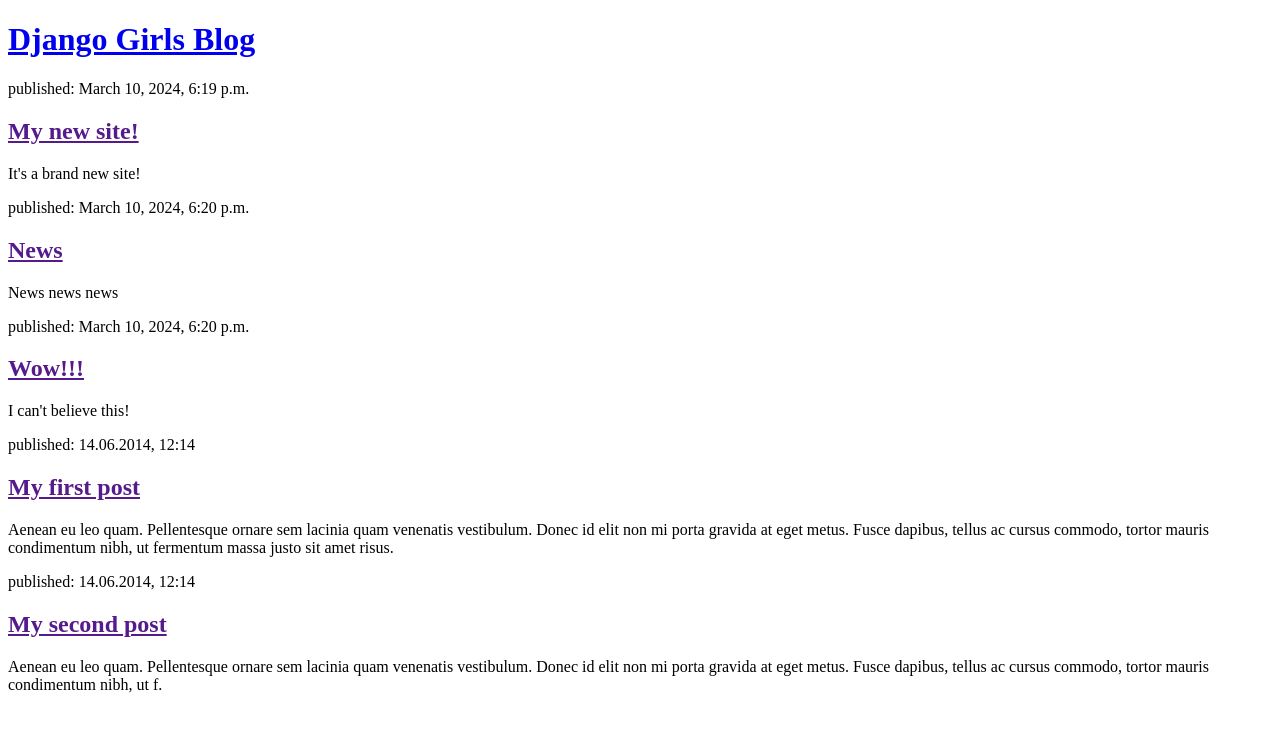
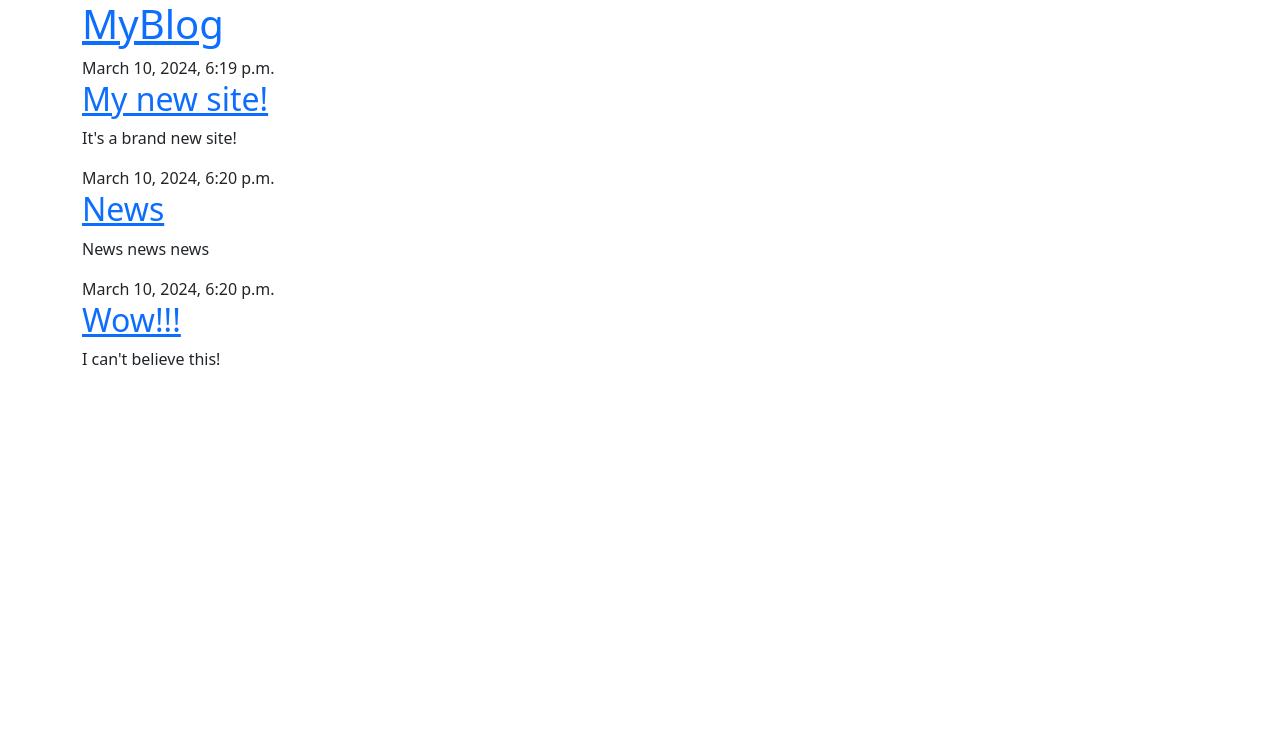
Before and after one commit to neshchereto/my-first-blog, a Django app: page / in a window 1280 px wide. Shown: the top 732 px of the page. Run offline with Django 3.2, Linux system fonts and the light colour scheme; data comes from the database, SQL or seed files in the repository.

Commit message:
CSS added

```diff
--- /dev/null
+++ b/blog/templates/blog/base.html
@@ -0,0 +1,26 @@
+{% load static %}
+<!DOCTYPE html>
+<html>
+    <head>
+        <title>MyBlog</title>
+        <link rel="stylesheet" href="https://cdn.jsdelivr.net/npm/bootstrap@5.1.3/dist/css/bootstrap.min.css" integrity="sha384-1BmE4kWBq78iYhFldvKuhfTAU6auU8tT94WrHftjDbrCEXSU1oBoqyl2QvZ6jIW3" crossorigin="anonymous">
+        <link rel="stylesheet" href="{% static 'css/blog.css' %}">
+        <link rel="stylesheet" href="https://fonts.googleapis.com/css?family=Lobster&subset=latin,latin-ext">
+    </head>
+    <body>
+        <header class="page-header">
+        <div class="container">
+            <h1><a href="/">MyBlog</a></h1>
+        </div>
+        </header>
+        <main class="container">
+            <div class="row">
+                <div class="col">
+                {% block content %}
+                {% endblock %}
+                </div>
+            </div>
+        </main>
+    </body>
+
+</html>
--- a/blog/templates/blog/post_list.html
+++ b/blog/templates/blog/post_list.html
@@ -1,30 +1,13 @@
-<!DOCTYPE html>
-<html>
-    <head>
-        <title>Django Girls blog</title>
-    </head>
-    <body>
-        <header>
-            <h1><a href="/">Django Girls Blog</a></h1>
-            {% for post in posts %}
-                <article>
-                    <time>published: {{post.published_date}} </time>
-                    <h2><a href="">{{post.title}}</a></h2>
-                    <p>{{post.text|linebreaksbr}}</p>
-                </article>
-            {% endfor %}
-        </header>
+{% extends 'blog/base.html' %}
 
-        <article>
-            <time>published: 14.06.2014, 12:14</time>
-            <h2><a href="">My first post</a></h2>
-            <p>Aenean eu leo quam. Pellentesque ornare sem lacinia quam venenatis vestibulum. Donec id elit non mi porta gravida at eget metus. Fusce dapibus, tellus ac cursus commodo, tortor mauris condimentum nibh, ut fermentum massa justo sit amet risus.</p>
+{% block content %}
+    {% for post in posts %}
+        <article class="post">
+            <time class="date">
+                {{ post.published_date }}
+            </time>
+            <h2><a href="">{{ post.title }}</a></h2>
+            <p>{{ post.text|linebreaksbr }}</p>
         </article>
-
-        <article>
-            <time>published: 14.06.2014, 12:14</time>
-            <h2><a href="">My second post</a></h2>
-            <p>Aenean eu leo quam. Pellentesque ornare sem lacinia quam venenatis vestibulum. Donec id elit non mi porta gravida at eget metus. Fusce dapibus, tellus ac cursus commodo, tortor mauris condimentum nibh, ut f.</p>
-        </article>
-    </body>
-</html>
+    {% endfor %}
+{% endblock %}
```
